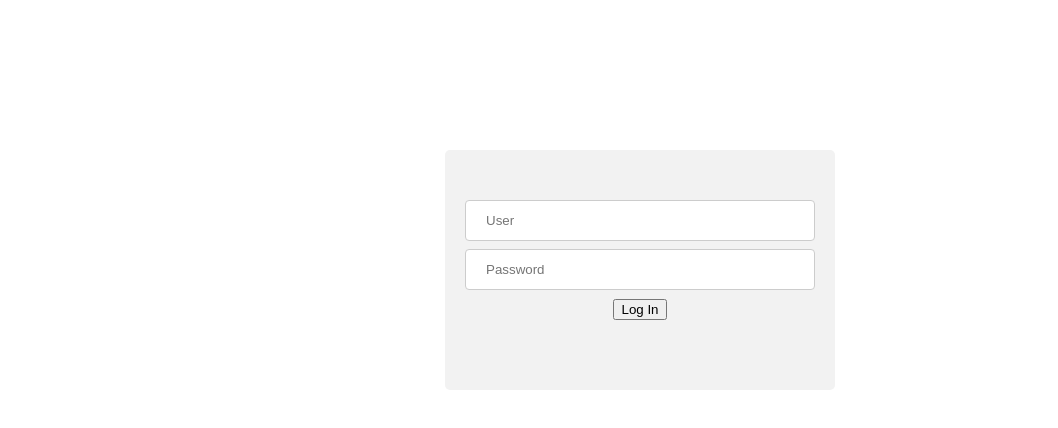
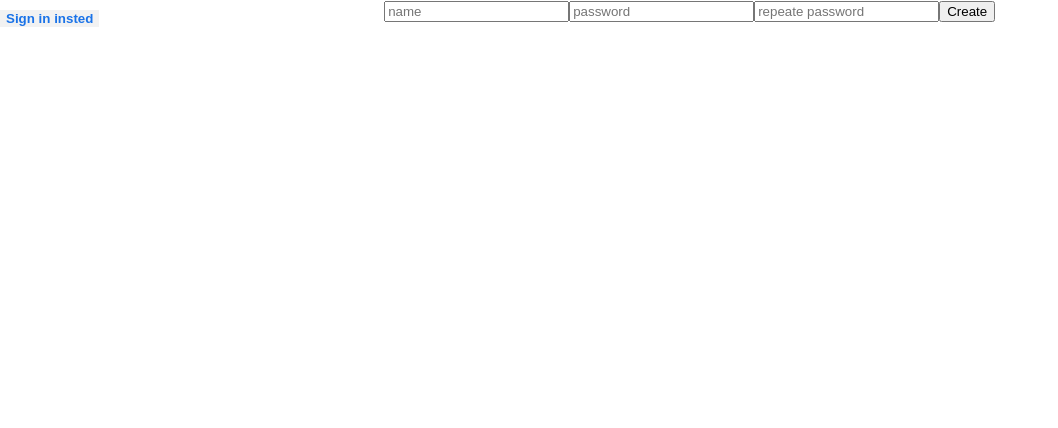
Before and after one commit to jakubpodolski/notes-app, a React (Create React App) app: page /create in a window 1280 px wide. Shown: the top 428 px of the page, without its empty margins (0-1058 px from the left). Built offline with nearby package versions, Linux system fonts and the light colour scheme.

Commit message:
added CreatUser page, added Router, fixed undefined on form

```diff
--- a/src/Components/CreateUser/CreateUser.css
+++ b/src/Components/CreateUser/CreateUser.css
@@ -0,0 +1,21 @@
+.button-create {
+    border: 0px;
+    background-color: #f2f2f2;
+    color: #1a73e8;
+    font-weight: bold;
+    float: left;
+    margin-top: 10px;
+    cursor: pointer;
+}
+
+.button-userLogin{
+    float: right;
+    background-color: #1a73e8;
+    border: 2px;
+    border-radius: 5px;
+    width: 88px;
+    height: 36px;
+    font-weight: 600;
+    color: #fff;
+    cursor: pointer;
+}
--- a/src/Components/CreateUser/CreateUser.js
+++ b/src/Components/CreateUser/CreateUser.js
@@ -1,11 +1,27 @@
-import React from 'react';
-
+import React, { useState } from 'react';
+import { Route } from 'react-router-dom';
+import './CreateUser.css'
 
 const CreateUser = () => {
+    const [username, setUsername] = useState('');
+    const [password, setPassword] = useState('');
+    const [passCheck, setPassCheck] = useState('');
+
     return (
-        <div>
+        <div className='div-wrapper-creatuser'>
             <form>
-
+                <input placeholder='name' value={username} onChange={(e)=>setUsername(e.target.value)}/>
+                <input placeholder='password' type='password' value={password} onChange={(e)=>setPassword(e.target.value)}/>
+                <input placeholder='repeate password' type='password' value={passCheck} onChange={(e)=>setPassCheck(e.target.value)}/>
+                <input type='submit' value='Create'/>
+                <Route render={({ history }) => (
+                    <button
+                        type='button'
+                        className='button-create'
+                        onClick={()=>{ history.push('/') }}>
+                        Sign in insted
+                    </button>
+                )}/>
             </form>
         </div>
     )
--- a/src/Components/UserLogin/UserLogin.css
+++ b/src/Components/UserLogin/UserLogin.css
@@ -1,17 +1,17 @@
-.div-wrapper-userlogin {
+.div-wrapper-userLogin {
     width: 350px;
     height: 200px;
+    padding: 20px;
+    margin: 150px auto;
     border-radius: 5px;
     background-color: #f2f2f2;
-    padding: 20px;
-    margin: 150px auto;
 }
 
-.form-userlogin {
+.form-userLogin {
     margin-top: 30px;
 }
 
-.input-userlogin {
+.input-userLogin {
     width: 100%;
     padding: 12px 20px;
     margin: 8px 0;
@@ -20,3 +20,25 @@
     border-radius: 4px;
     box-sizing: border-box;
 }
+
+.button-create {
+    border: 0px;
+    background-color: #f2f2f2;
+    color: #1a73e8;
+    font-weight: bold;
+    float: left;
+    margin-top: 10px;
+    cursor: pointer;
+}
+
+.button-userLogin{
+    float: right;
+    background-color: #1a73e8;
+    border: 2px;
+    border-radius: 5px;
+    width: 88px;
+    height: 36px;
+    font-weight: 600;
+    color: #fff;
+    cursor: pointer;
+}
--- a/src/Components/UserLogin/UserLogin.js
+++ b/src/Components/UserLogin/UserLogin.js
@@ -1,21 +1,29 @@
 import React, { useState } from 'react';
+import { Route } from 'react-router-dom';
 import './UserLogin.css'
 
 const UserLogin = () => {
     const [ username, setUsername ] = useState('');
     const [ password, setPassword ] = useState('');
 
-    const createUser = (e) => {
+    const loginUser = (e) => {
         e.preventDefault()
-        console.log(e.target.value, 'tu bedzie php')
+        console.log(username,password, 'Logowanie Usera')
     }
 
     return (
-        <div className='div-wrapper-userlogin'>
-            <form className='form-userlogin' onSubmit={(event) => createUser(event)}>
-                <input className='input-userlogin' type="text" value={username} onChange={(e)=>setUsername(e.target.value)} name='username' placeholder='User'/>
-                <input className='input-userlogin' type="password" value={password} onChange={(e)=>setPassword(e.target.value)} name='password' placeholder='Password'/>
-                <input type="submit" value="Log In" />
+        <div className='div-wrapper-userLogin'>
+            <form className='form-userLogin' onSubmit={(event) => loginUser(event)}>
+                <input className='input-userLogin' type="text" value={username} onChange={(e)=>setUsername(e.target.value)} name='username' placeholder='User'/>
+                <input className='input-userLogin' type="password" value={password} onChange={(e)=>setPassword(e.target.value)} name='password' placeholder='Password'/>
+                <div>
+                    <input className='button-userLogin' type="submit" value="Log In" />
+                    <Route render={({ history }) => (
+                        <button type="button" className='button-create' onClick={()=>{ history.push('/create') }}>
+                            Create an account
+                        </button>
+                    )}/>
+                </div>
             </form>
         </div>
     )
--- a/src/Containers/App/App.js
+++ b/src/Containers/App/App.js
@@ -1,7 +1,8 @@
 import React, { Component } from 'react';
+import { Route, Switch } from 'react-router-dom';
 
 import UserLogin from '../../Components/UserLogin/UserLogin';
-import CreatUser from '../../Components/CreateUser/CreateUser';
+import CreateUser from '../../Components/CreateUser/CreateUser';
 
 import './App.css';
 
@@ -9,15 +10,18 @@ class App extends Component {
   constructor() {
     super();
     this.state = {
-      loading: false
+      loading: false,
+      redirect: false
     }
   }
 
   render() {
     return (
       <div className="App">
-        <UserLogin />
-        <CreatUser />
+        <Switch>
+          <Route exact path='/' component={UserLogin} />
+          <Route exact path='/create' component={CreateUser} />
+        </Switch>
       </div>
     );
   }
--- a/src/index.js
+++ b/src/index.js
@@ -2,5 +2,10 @@ import React from 'react';
 import ReactDOM from 'react-dom';
 import './index.css';
 import App from './Containers/App/App';
+import { BrowserRouter } from 'react-router-dom';
 
-ReactDOM.render(<App />, document.getElementById('root'));
+
+ReactDOM.render(
+    <BrowserRouter>
+        <App />
+    </BrowserRouter>, document.getElementById('root'));
```
Also changed, not shown: src/Components/Header/Header.js (+6 -8 lines).
